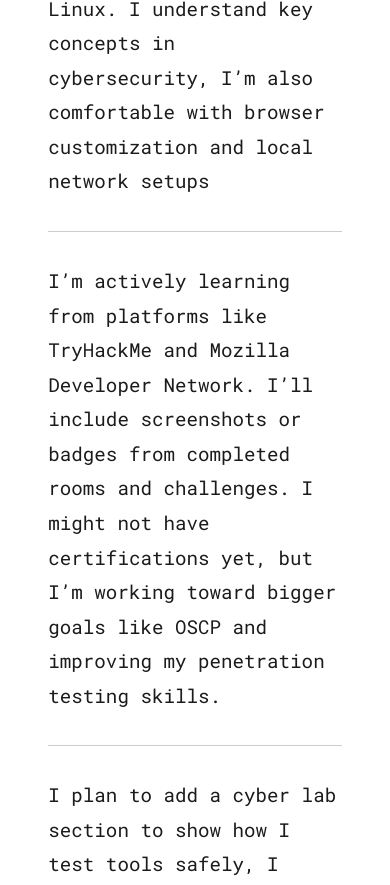
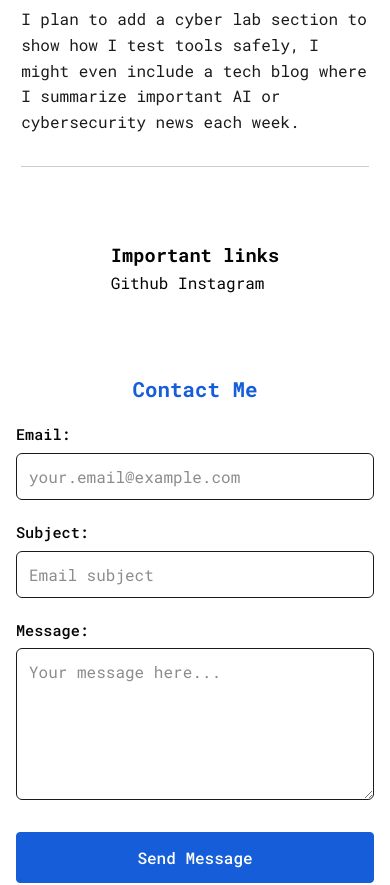
Before and after one commit to nilville/portfolio, a plain HTML site: page index.html in a window 390 px wide. Shown: the part 1115-2000 px from the top of the page. Drawn offline with Linux system fonts and the light colour scheme; a web font is replaced by a local one.

Commit message:
added email form

```diff
--- a/index.html
+++ b/index.html
@@ -3,6 +3,7 @@
 
 <head>
 	<meta charset="UTF-8">
+	<meta name="viewport" content="width=device-width, initial-scale=1.0">
 	<meta name="Author" content="Zaoui Inire">
 	<meta name="Description" content="This page contains all the things I am learning how to create as I learn HTML.">
 	<title>nilville</title>
@@ -64,9 +65,28 @@
 			<a href="https://github.com/nilville" target="_blank">Github</a>
 			<a href="https://www.instagram.com/zaoui_inire" target="_blank">Instagram</a>
 		</div>
+		<hr>
+		<div class="contact-form-container">
+			<h3>Contact Me</h3>
+			<form id="contact-form" class="contact-form">
+				<div class="form-group">
+					<label for="email">Email:</label>
+					<input type="email" id="email" name="email" required placeholder="your.email@example.com">
+				</div>
+				<div class="form-group">
+					<label for="subject">Subject:</label>
+					<input type="text" id="subject" name="subject" required placeholder="Email subject">
+				</div>
+				<div class="form-group">
+					<label for="body">Message:</label>
+					<textarea id="body" name="body" rows="6" required placeholder="Your message here..."></textarea>
+				</div>
+				<button type="submit" class="submit-btn">Send Message</button>
+			</form>
+		</div>
 		<div>
 			<a class='icon' href='https://x.com/mlsc87' target="_blank"><i class="fa-brands fa-x-twitter"></i></a><br>
-			<a class='icon' href='https://www.linkedin.com/in/inire-zaoui-419216318/' target="_blank"><i
+			<a class='icon' href='https://www.linkedin.com/in/inir-zaoui-419216318/' target="_blank"><i
 					class="fa-brands fa-linkedin-in"></i></a>
 		</div>
 		<div>
--- a/main.js
+++ b/main.js
@@ -21,3 +21,30 @@ themeSwitcher.addEventListener('click', function() {
 		disableDarkmode()
 	}
 })
+
+const contactForm = document.getElementById('contact-form')
+
+contactForm.addEventListener('submit', function(e) {
+	e.preventDefault()
+
+	const email = document.getElementById('email').value
+	const subject = document.getElementById('subject').value
+	const body = document.getElementById('body').value
+
+	if (!email || !subject || !body) {
+		alert('Please fill in all fields')
+		return
+	}
+
+	const emailRegex = /^[^\s@]+@[^\s@]+\.[^\s@]+$/
+	if (!emailRegex.test(email)) {
+		alert('Please enter a valid email address')
+		return
+	}
+
+	console.log('Form submitted:', { email, subject, body })
+
+	alert('Message sent successfully! (Note: This is a demo. Configure backend to actually send emails)')
+
+	contactForm.reset()
+})
--- a/style.css
+++ b/style.css
@@ -171,12 +171,218 @@ a:active {
 	color: var(--color-pr);
 }
 
+.contact-form-container {
+	width: min(60%, 1200px);
+	margin: 2rem auto;
+	padding: 2rem;
+}
+
+.contact-form-container h3 {
+	color: var(--color-pr);
+	margin-bottom: 1.5rem;
+	text-align: center;
+	font-size: 1.8rem;
+}
+
+.contact-form {
+	display: flex;
+	flex-direction: column;
+	gap: 1.5rem;
+}
+
+.form-group {
+	display: flex;
+	flex-direction: column;
+	gap: 0.5rem;
+}
+
+.form-group label {
+	color: var(--color-fg);
+	font-weight: 500;
+	font-size: 1rem;
+}
+
+.form-group input,
+.form-group textarea {
+	padding: 0.75rem;
+	border: 1px solid var(--color-fg);
+	border-radius: 4px;
+	background-color: var(--color-bg);
+	color: var(--color-fg);
+	font-family: "Roboto Mono", monospace;
+	font-size: 1rem;
+	opacity: 0.9;
+	transition: all 0.3s ease;
+}
+
+.form-group input:focus,
+.form-group textarea:focus {
+	outline: none;
+	border-color: var(--color-pr);
+	opacity: 1;
+	box-shadow: 0 0 0 2px rgba(21, 93, 217, 0.1);
+}
+
+.form-group input::placeholder,
+.form-group textarea::placeholder {
+	color: var(--color-fg);
+	opacity: 0.5;
+}
+
+.form-group textarea {
+	resize: vertical;
+	min-height: 120px;
+}
+
+.submit-btn {
+	padding: 0.75rem 2rem;
+	background-color: var(--color-pr);
+	color: var(--color-bg);
+	border: 1px solid var(--color-pr);
+	border-radius: 4px;
+	font-family: "Roboto Mono", monospace;
+	font-size: 1rem;
+	font-weight: 500;
+	cursor: pointer;
+	transition: all 0.3s ease;
+	align-self: center;
+	margin-top: 0.5rem;
+}
+
+.submit-btn:hover {
+	opacity: 0.9;
+	transform: translateY(-2px);
+	box-shadow: 0 4px 8px rgba(0, 0, 0, 0.2);
+}
+
+.submit-btn:active {
+	transform: translateY(0);
+}
+
 @media (max-width: 768px) {
+	.container {
+		padding: 1rem;
+	}
+
 	.content {
-		width: 90%;
+		width: 95%;
 	}
 
 	body {
 		font-size: 16px;
 	}
+
+	.about-me {
+		font-size: 1rem;
+		line-height: 1.6;
+	}
+
+	#user {
+		font-size: clamp(2rem, 8vw, 3rem);
+		left: 10px;
+		top: 10px;
+	}
+
+	.contact-form-container {
+		width: 95%;
+		padding: 1rem 0.5rem;
+		margin: 1rem auto;
+	}
+
+	.contact-form-container h3 {
+		font-size: 1.5rem;
+		margin-bottom: 1rem;
+	}
+
+	.contact-form {
+		gap: 1.25rem;
+	}
+
+	.form-group {
+		gap: 0.4rem;
+	}
+
+	.form-group label {
+		font-size: 0.95rem;
+	}
+
+	.form-group input,
+	.form-group textarea {
+		padding: 0.875rem;
+		font-size: 16px;
+		width: 100%;
+		border-radius: 6px;
+		-webkit-appearance: none;
+		appearance: none;
+	}
+
+	.form-group textarea {
+		min-height: 140px;
+		resize: vertical;
+	}
+
+	.submit-btn {
+		width: 100%;
+		padding: 1rem 2rem;
+		font-size: 1rem;
+		margin-top: 0.75rem;
+		min-height: 48px;
+		touch-action: manipulation;
+	}
+
+	.submit-btn:hover {
+		transform: none;
+	}
+
+	.icon {
+		height: 45px;
+		width: 45px;
+		bottom: 70px;
+		right: 15px;
+	}
+
+	.icon:last-child {
+		height: 45px;
+		width: 45px;
+		bottom: 125px;
+		right: 15px;
+	}
+
+	#theme-switcher {
+		height: 45px;
+		width: 45px;
+		bottom: 15px;
+		right: 15px;
+		min-height: 48px;
+		touch-action: manipulation;
+	}
+
+	hr {
+		margin: 1.5rem 0;
+	}
 }
+
+@media (max-width: 480px) {
+	.container {
+		padding: 0.75rem;
+	}
+
+	.contact-form-container {
+		width: 100%;
+		padding: 0.75rem 0.25rem;
+	}
+
+	.contact-form-container h3 {
+		font-size: 1.3rem;
+	}
+
+	.form-group input,
+	.form-group textarea {
+		padding: 0.75rem;
+		font-size: 16px;
+	}
+
+	.submit-btn {
+		padding: 0.875rem 1.5rem;
+	}
+}
```
